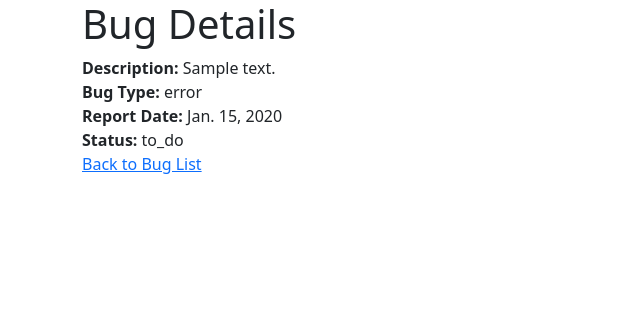
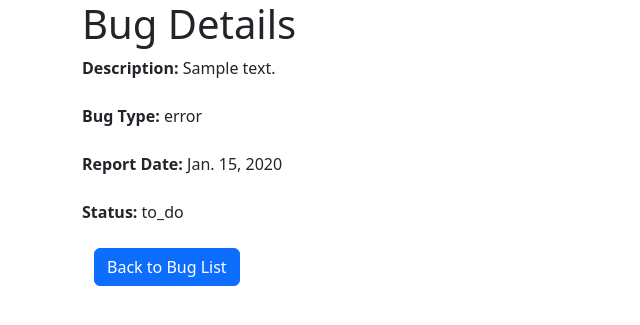
Before and after one commit to TuckWai97/Assist-Capacity-Exchange-Development, a Django app: page /1/ in a window 1280 px wide. Shown: the top 325 px of the page, without its empty margins (0-640 px from the left). Run offline with Django 4.2, Linux system fonts and the light colour scheme; tables that the repository leaves empty hold one stand-in row (values such as "Sample post"); some libraries are stand-ins or nearby versions.

Commit message:
Update view_bug.html

```diff
--- a/project/bug/templates/bug/view_bug.html
+++ b/project/bug/templates/bug/view_bug.html
@@ -3,10 +3,19 @@
 
 {% block content %}
     <h1>Bug Details</h1>
-    <li class="list-group-item"><strong>Description:</strong> {{ bug.description }}</li>
-    <li class="list-group-item"><strong>Bug Type:</strong> {{ bug.bug_type }}</li>
-    <li class="list-group-item"><strong>Report Date:</strong> {{ bug.report_date }}</li>
-    <li class="list-group-item"><strong>Status:</strong> {{ bug.status }}</li>
-    <a href="{% url 'bug:list_bug' %}">Back to Bug List</a>
-
+    <div class = "container">
+        <div class="mb-4 row">
+            <li class="list-group-item"><strong>Description:</strong> {{ bug.description }}</li>
+        </div>
+        <div class="mb-4 row">
+            <li class="list-group-item"><strong>Bug Type:</strong> {{ bug.bug_type }}</li>
+        </div>
+        <div class="mb-4 row">
+            <li class="list-group-item"><strong>Report Date:</strong> {{ bug.report_date }}</li>
+        </div>
+        <div class="mb-4 row">
+            <li class="list-group-item"><strong>Status:</strong> {{ bug.status }}</li>
+        </div>
+        <a href="{% url 'bug:list_bug' %}" class="btn btn-primary">Back to Bug List</a>
+    </div>
 {% endblock %}
```
